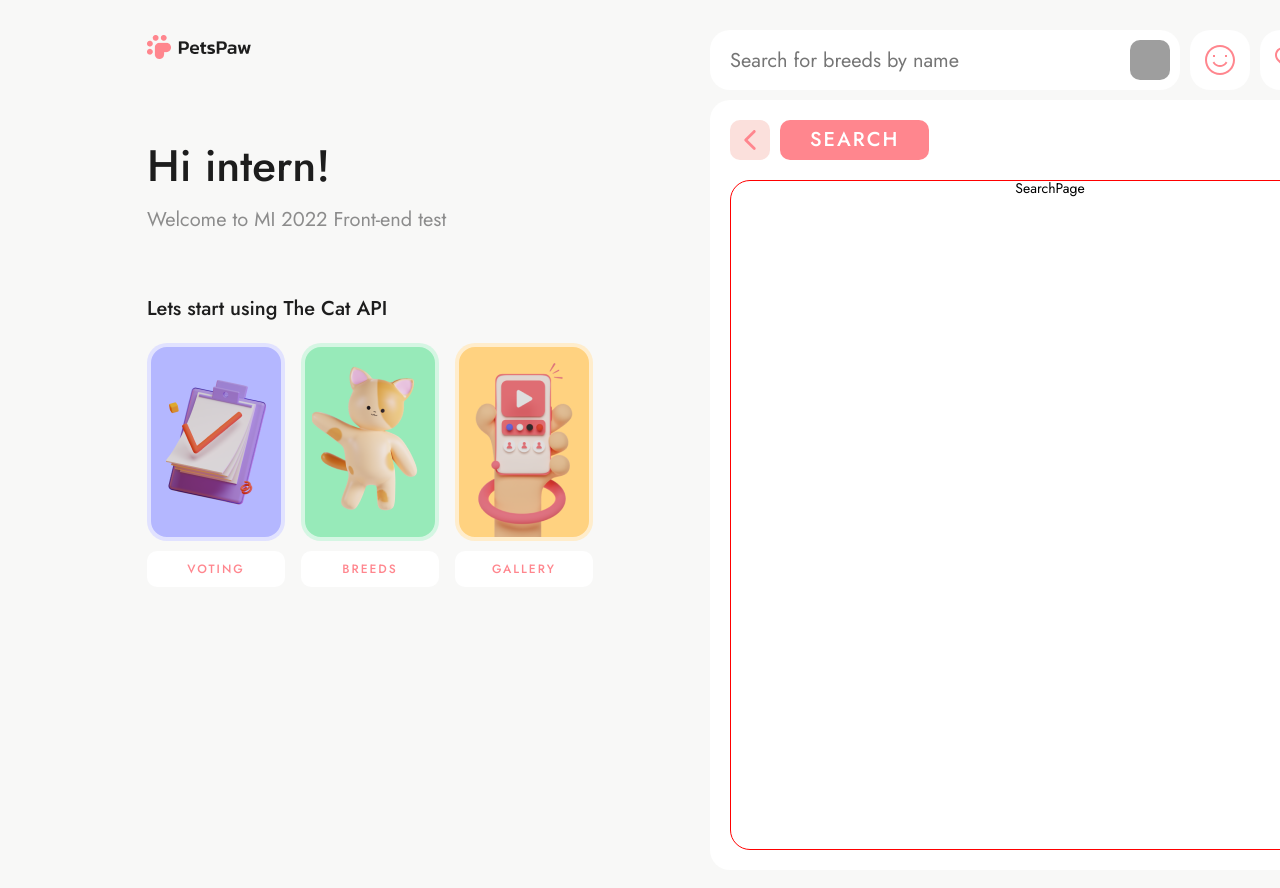
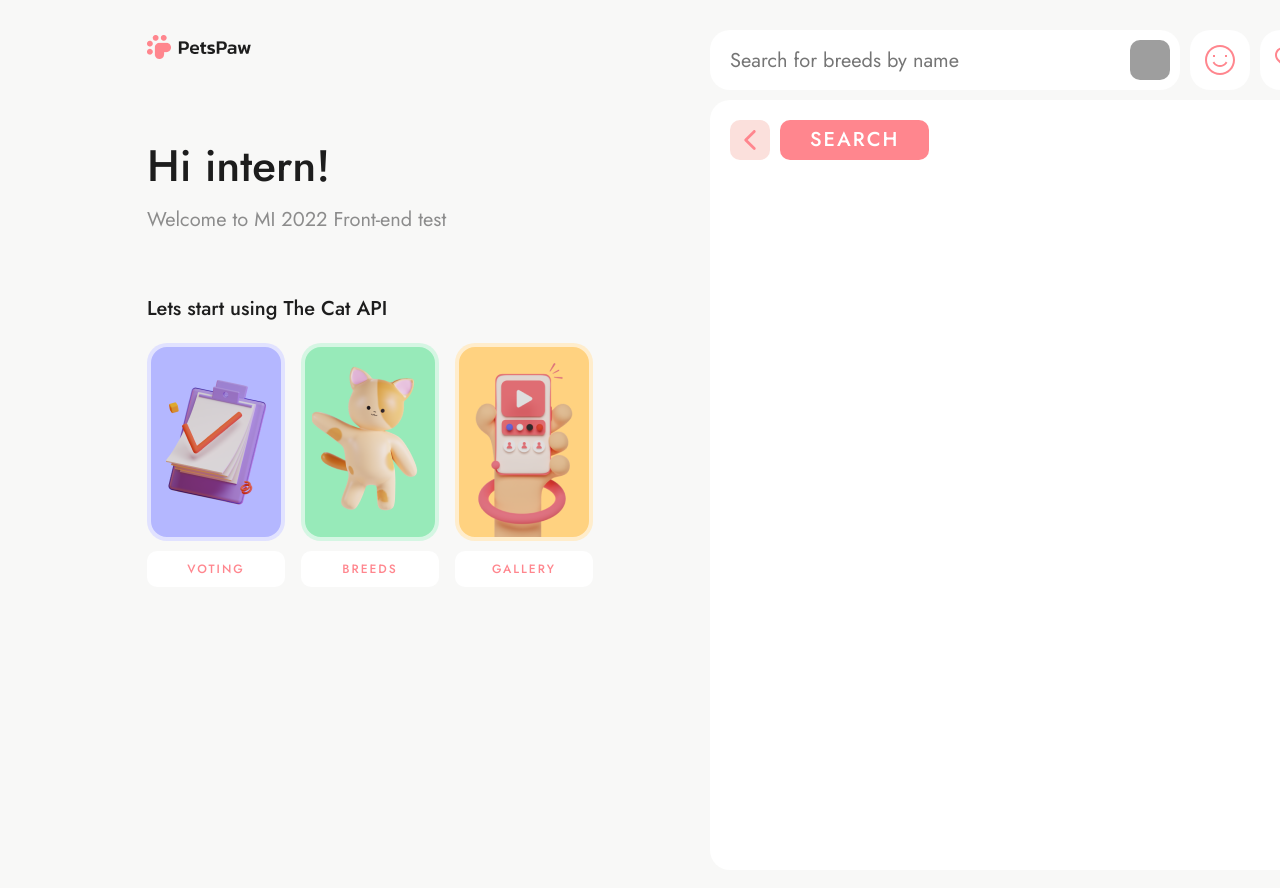
Before and after one commit to kasyan99/pets-paw, a React (Create React App) app: page /search in a window 1280 px wide. Shown: the top 888 px of the page. Built offline with nearby package versions, Linux system fonts and the light colour scheme; grey boxes are pictures that could not be loaded.

Commit message:
feat: add search breed by name

```diff
--- a/src/api/breeds-api.ts
+++ b/src/api/breeds-api.ts
@@ -9,8 +9,17 @@ export const breedsAPI = {
       const qOrder = order === 'DESC' ? `&order=${order}` : ''
       const response = await instance.get(`breeds?limit=${limit}${qPage}${qOrder}`, {
          headers: {
-            'x-api-key': 'f320d5bf-02ff-4099-9a76-4d3e9cce3e0d',
-            'type': 'xhr'
+            'x-api-key': 'f320d5bf-02ff-4099-9a76-4d3e9cce3e0d'
+         }
+      })
+
+      return response.data
+   },
+
+   async getBreadByName(name: string) {
+      const response = await instance.get(`breeds/search?q=${name}`, {
+         headers: {
+            'x-api-key': 'f320d5bf-02ff-4099-9a76-4d3e9cce3e0d'
          }
       })
 
@@ -20,8 +29,7 @@ export const breedsAPI = {
    async getByBreed(filterByBreed: string, limit = 5) {
       const response = await instance.get(`images/search?breed_ids=${filterByBreed}&limit=${limit}`, {
          headers: {
-            'x-api-key': 'f320d5bf-02ff-4099-9a76-4d3e9cce3e0d',
-            'type': 'xhr'
+            'x-api-key': 'f320d5bf-02ff-4099-9a76-4d3e9cce3e0d'
          }
       })
 
--- a/src/components/common/SearchForm.module.scss
+++ b/src/components/common/SearchForm.module.scss
@@ -20,8 +20,21 @@
 
    .inputWrap{
       position: relative;
-      &::after{
-         content: '';
+      // &::after{
+      //    content: '';
+      //    display: inline-block;
+      //    position: absolute;
+      //    width: 40px;
+      //    height: 40px;
+
+      //    top: 10px;
+      //    right: 10px;
+      //    background: #FBE0DC;
+      //    border-radius: 10px;
+      //    background: #FBE0DC url(../../assets/icons/search-form/search.svg) no-repeat center center;
+      // }
+
+      button.searchBtn{
          display: inline-block;
          position: absolute;
          width: 40px;
@@ -32,6 +45,10 @@
          background: #FBE0DC;
          border-radius: 10px;
          background: #FBE0DC url(../../assets/icons/search-form/search.svg) no-repeat center center;
+         &:active{
+         background: #FF868E url(../../assets/icons/search-form/search_active.svg) no-repeat center center;
+
+         }
       }
    }
 
--- a/src/components/common/SearchForm.tsx
+++ b/src/components/common/SearchForm.tsx
@@ -1,43 +1,42 @@
 import { Field, Formik } from 'formik';
 import React from 'react';
+import { useDispatch } from 'react-redux';
 import { useLocation, useNavigate } from 'react-router-dom';
+import { getBreadsByName } from '../../redux/search-reducer';
 import classes from './SearchForm.module.scss'
 
-export type SearchFormType = {
-   filterByBreed: string
-   limitItems: number
-}
 
 const SearchForm: React.FC = () => {
    const navigate = useNavigate()
    const location = useLocation()
    const pageName = location.pathname.slice(1)
-   console.log(pageName);
 
-   const onSubmit = () => {
+   const dispatch = useDispatch<any>()
 
+   const onSubmit = (values: { breedName: string }) => {
+      navigate(`../search`, { replace: true })
+      console.log(values.breedName);
+      dispatch(getBreadsByName(values.breedName))
    }
-
    const onClick = (e: any) => {
-
       const path = e.target.value
       navigate(`../${path}`, { replace: true })
    }
 
-   const onFocus = () => {
-      navigate(`../search`, { replace: true })
-   }
+   // const onFocus = () => {
+   //    navigate(`../search`, { replace: true })
+   // }
    const buttons = ['likes', 'favourities', 'dislikes']
    return <div className={classes.searchForm}>
       <Formik
          enableReinitialize
-         initialValues={{ searchByName: '', }}
+         initialValues={{ breedName: '', }}
          onSubmit={onSubmit}
       >{(props) => (
          <form onSubmit={props.handleSubmit}>
             <div className={classes.inputWrap}>
-               <Field name="searchByName" placeholder='Search for breeds by name' maxLength='30'
-                  onFocus={() => onFocus()} />
+               <Field name="breedName" placeholder='Search for breeds by name' maxLength='30' />
+               <button type='submit' className={classes.searchBtn}>search</button>
             </div>
             {buttons.map(name => <button type='button' value={name} onClick={(e) => onClick(e)} key={name}
                className={pageName === name ? classes[`${pageName}_active`] : ''}>{name}</button>)}
--- a/src/components/content/Pages/BreedsPage/BreedsList.tsx
+++ b/src/components/content/Pages/BreedsPage/BreedsList.tsx
@@ -30,6 +30,8 @@ const BreedsList: React.FC<Props> = ({ breedsList, getItemsCount, photosFromGall
    }
    //filter breeds list from API and create list of img
    const breedPhotos = () => {
+      console.log('sdfsdfsdf', breedsList);
+
       if (breedsList.length > 0) {
          return breedsList.map(breed => {
             if (breed.image && breed.image.url) {
--- a/src/components/content/Pages/SearchPage/SearchPage.tsx
+++ b/src/components/content/Pages/SearchPage/SearchPage.tsx
@@ -1,10 +1,63 @@
 import React from 'react';
-import classes from './SearchPage.module.scss'
+import { useSelector } from 'react-redux';
+import { useNavigate } from 'react-router-dom';
+import { getBreedsByname, getIsFetching } from '../../../../redux/search-selectors';
+import Preloader from '../../../common/Preloader';
+import classes from '../BreedsPage/BreedsPage.module.scss'
+
+const notFoundImage = 'https://s5.favim.com/orig/151213/avatar-kot-profil-gav-Favim.ru-3761175.jpg'
 
 const SearchPage: React.FC = () => {
-   return <div className={classes.searchPage}>
-      SearchPage
-   </div>
+   const navigate = useNavigate()
+
+   const getBreedId = (e: any) => {
+
+      navigate(`../breeds/info/${e.target.id}`, { replace: true })
+   }
+
+   const breedsList = useSelector(getBreedsByname)
+
+   const breedPhotos = () => {
+      if (breedsList.length > 0) {
+         return breedsList.map(breed => {
+            if (breed.image && breed.image.url) {
+               return <div className={classes.grid__item}
+                  key={breed.id} onClick={(e: any) => getBreedId(e)}>
+
+                  <img src={breed.image.url} alt={breed.alt_names === '' ? breed.name : breed.alt_names} />
+                  <div id={breed.id}><span>{breed.name}</span></div>
+               </div>
+            } else {
+               const quest = breed.breeds ? breed.breeds[0].name : ''
+
+               const src = breed.url ? breed.url : notFoundImage
+               const name = breed.name ? breed.name : quest
+               const alt = breed.alt_names ? breed.alt_names :
+                  breed.name ? breed.name : quest
+
+               return <div className={classes.grid__item}
+                  key={breed.id}>
+                  <img src={src} alt={!breed.alt_names ? name : alt} />
+                  <div><span><span>{name}</span></span></div>
+               </div>
+            }
+         })
+
+      } else {
+         return <></>
+      }
+   }
+   const isFetching = useSelector(getIsFetching)
+   return <>
+      {!isFetching &&
+         <div className={classes.breedsList}>
+            <div className={classes.grid__layout}>
+               {breedPhotos()}
+            </div>
+         </div>}
+      {isFetching &&
+         <Preloader />}
+   </>
 }
 
 export default SearchPage
--- a/src/redux/redux-store.ts
+++ b/src/redux/redux-store.ts
@@ -5,6 +5,7 @@ import imagesReducer from "./images-reducer";
 import votingReducer from "./voting-reducer";
 import favouritesReducer from "./favourites-reducer";
 import likesReducer from "./likes-reducer";
+import searchReducer from "./search-reducer";
 
 
 const redusers = combineReducers({
@@ -12,7 +13,8 @@ const redusers = combineReducers({
    images: imagesReducer,
    voting: votingReducer,
    favourites: favouritesReducer,
-   likes: likesReducer
+   likes: likesReducer,
+   search: searchReducer
 })
 
 type RootReducerType = typeof redusers
--- /dev/null
+++ b/src/redux/search-reducer.ts
@@ -0,0 +1,62 @@
+import { breedsAPI } from "../api/breeds-api"
+import { imagesAPI } from "../api/images-api"
+import { BaseThunkType, InferActionsTypes } from "./redux-store"
+
+const SET_BREEDS_LIST = 'pets-paw/search/SET-BREEDS-LIST'
+const TOGGLE_FETCHING = 'pets-paw/search/TOGGLE-FETCHING'
+
+const initialState = {
+   breedsList: [] as Array<any>,
+   isFetching: false
+}
+
+export type InitialStateType = typeof initialState
+
+export type ActionsType = InferActionsTypes<typeof actions>
+export type ThunkType = BaseThunkType<ActionsType>
+
+const searchReducer = (state = initialState, action: ActionsType): InitialStateType => {
+   switch (action.type) {
+      case SET_BREEDS_LIST:
+         return {
+            ...state,
+            breedsList: [...action.breedsList]
+         }
+      case TOGGLE_FETCHING:
+         return {
+            ...state,
+            isFetching: action.isFetching
+         }
+      default:
+         return state
+   }
+}
+
+export const actions = {
+   setBreedsList: (breedsList: Array<Object>) => ({ type: SET_BREEDS_LIST, breedsList } as const),
+   toggleIsFetching: (isFetching: boolean) => ({ type: TOGGLE_FETCHING, isFetching } as const),
+}
+
+export const getBreadsByName = (name: string): ThunkType => async (dispatch) => {
+
+   dispatch(actions.toggleIsFetching(true))
+   const breedsListByName = breedsAPI.getBreadByName(name)
+   const listOfAllBreeds = breedsAPI.getTotalBreeds()
+
+   await breedsListByName.then((data: any) => {
+      const listIds = data.map((item: any) => item.id)
+
+      listOfAllBreeds.then((data: any) => {
+         const searchedBreedsList = data.data.filter((breed: any) => listIds.includes(breed.id))
+         // console.log(searchedBreedsList);
+         dispatch(actions.setBreedsList(searchedBreedsList))
+      })
+
+   })
+   // breedsList.then((data: any) => dispatch(actions.setBreedsList(data)))
+
+   dispatch(actions.toggleIsFetching(false))
+
+}
+
+export default searchReducer
--- /dev/null
+++ b/src/redux/search-selectors.ts
@@ -0,0 +1,9 @@
+import { AppStateType } from "./redux-store"
+
+export const getBreedsByname = (state: AppStateType) => {
+   return state.search.breedsList
+}
+
+export const getIsFetching = (state: AppStateType) => {
+   return state.search.isFetching
+}
```
Also changed, not shown: src/assets/icons/search-form/search_active.svg (added).
